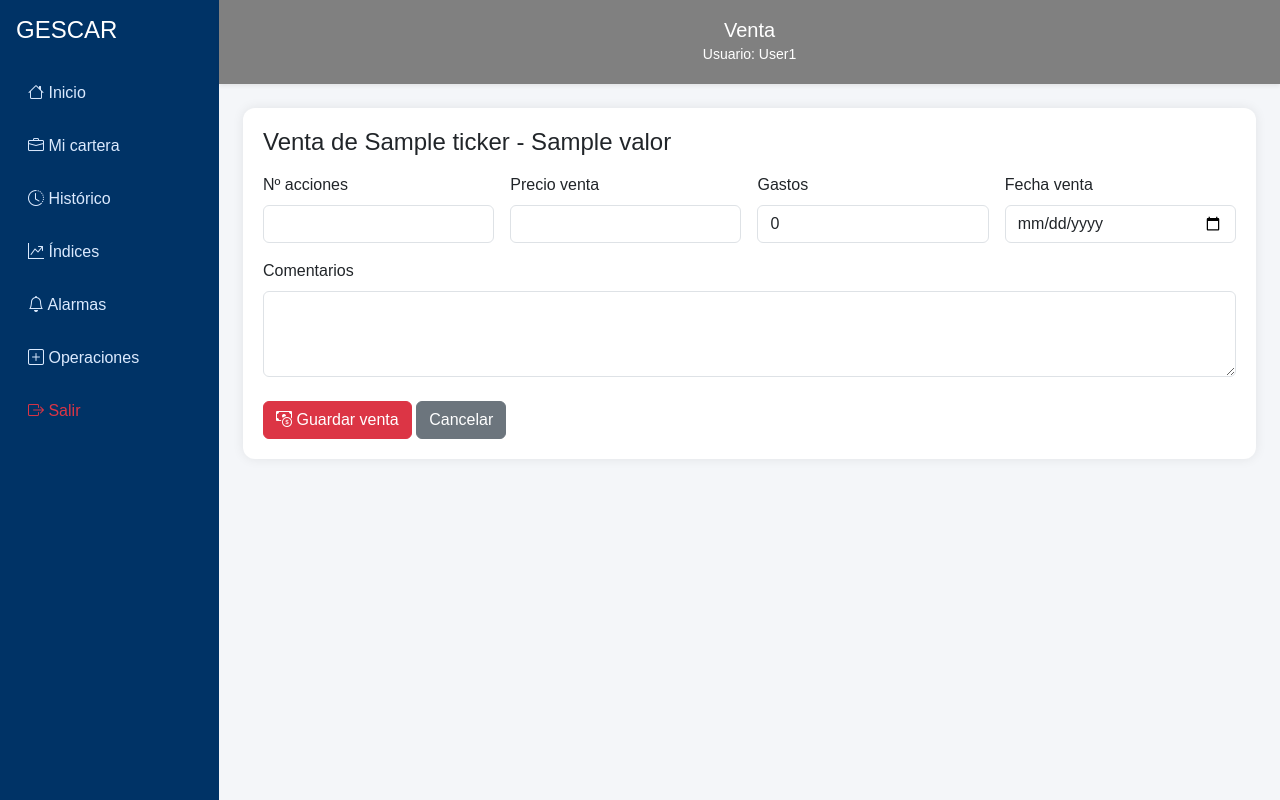
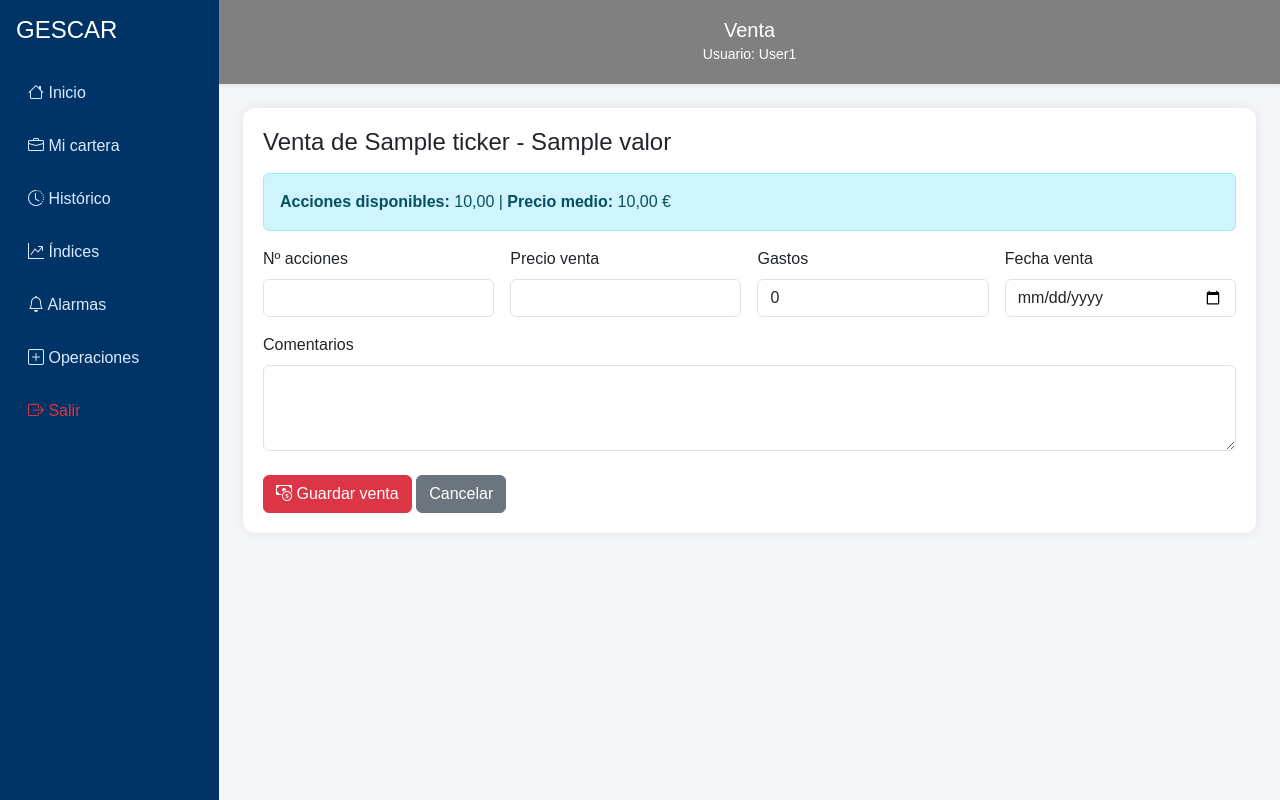
Before and after one commit to Betofdez/GESCAR, a Flask app: template templates/venta.html in a window 1280 px wide. Run offline with Flask 3, Linux system fonts and the light colour scheme; the template is opened without the code that fills it: most values are stand-ins (such as "Sample title", 1, 10 or a date in 2020).

Commit message:
Termina venta, empieza histórico

```diff
--- a/services/cartera_service.py
+++ b/services/cartera_service.py
@@ -39,3 +39,9 @@ def obtener_resumen_cartera():
         "numero_valores": cartera.numero_valores(),
         "dividendos": 0
     }
+
+def obtener_posicion(ticker):
+    operaciones = obtener_operaciones()
+    cartera = Cartera(operaciones)
+
+    return cartera.obtener_posicion_por_ticker(ticker)
--- a/templates/venta.html
+++ b/templates/venta.html
@@ -8,6 +8,23 @@
 <div class="tarjeta">
 
     <h4 class="mb-3">Venta de {{ valor.ticker }} - {{ valor.nombre }}</h4>
+
+    {% if error %}
+        <div class="alert alert-danger">
+            <i class="bi bi-exclamation-triangle"></i>
+            {{ error }}
+        </div>
+    {% endif %}
+
+    {% if posicion %}
+    <div class="alert alert-info">
+        <strong>Acciones disponibles:</strong>
+        {{ posicion.numero_acciones | formato_es }}
+        |
+        <strong>Precio medio:</strong>
+        {{ posicion.precio_medio() | formato_es }} €
+    </div>
+    {% endif %}
 
     <form method="POST" action="/venta/{{ valor.ticker }}">
 
```
Also changed, not shown: domain/cartera.py (+7 -0 lines), routes/venta_routes.py (+13 -1 lines), models/historico_models.py (added).
